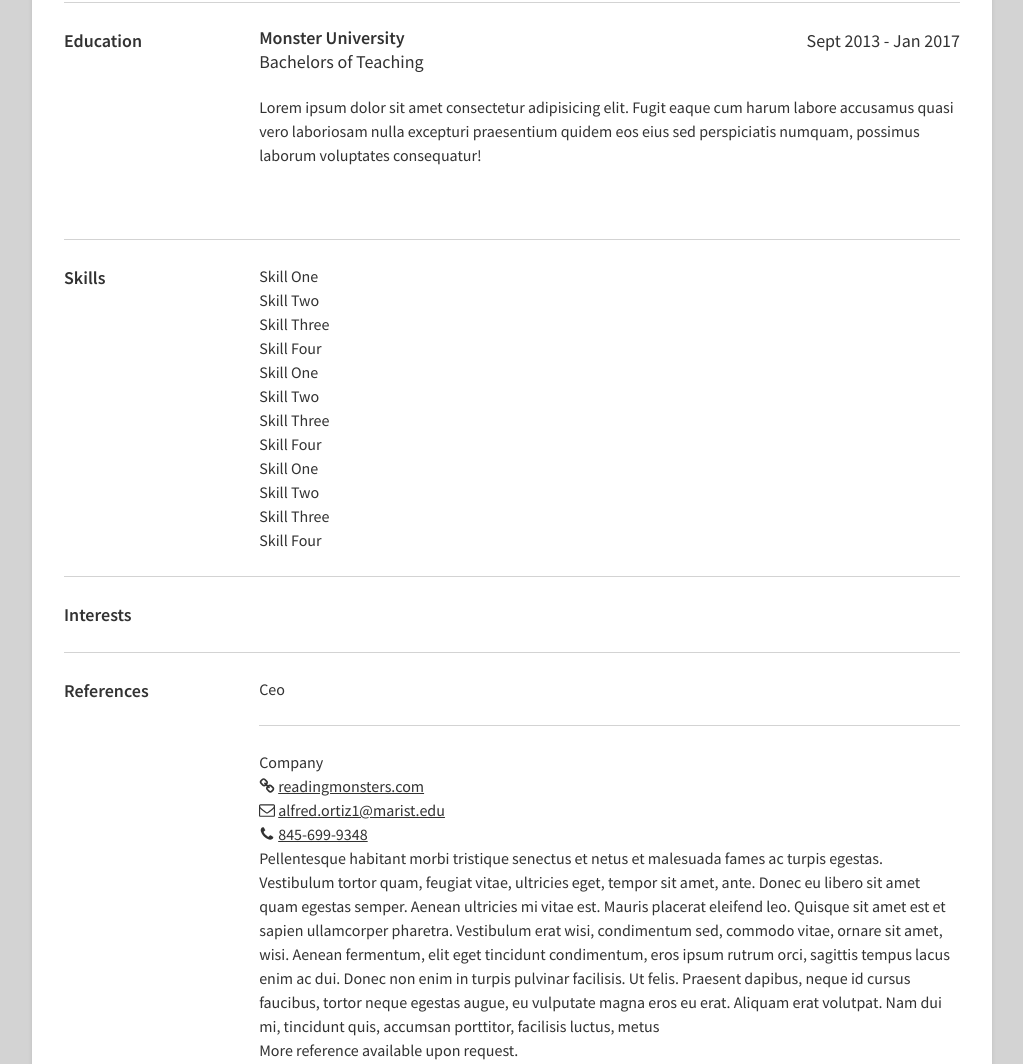
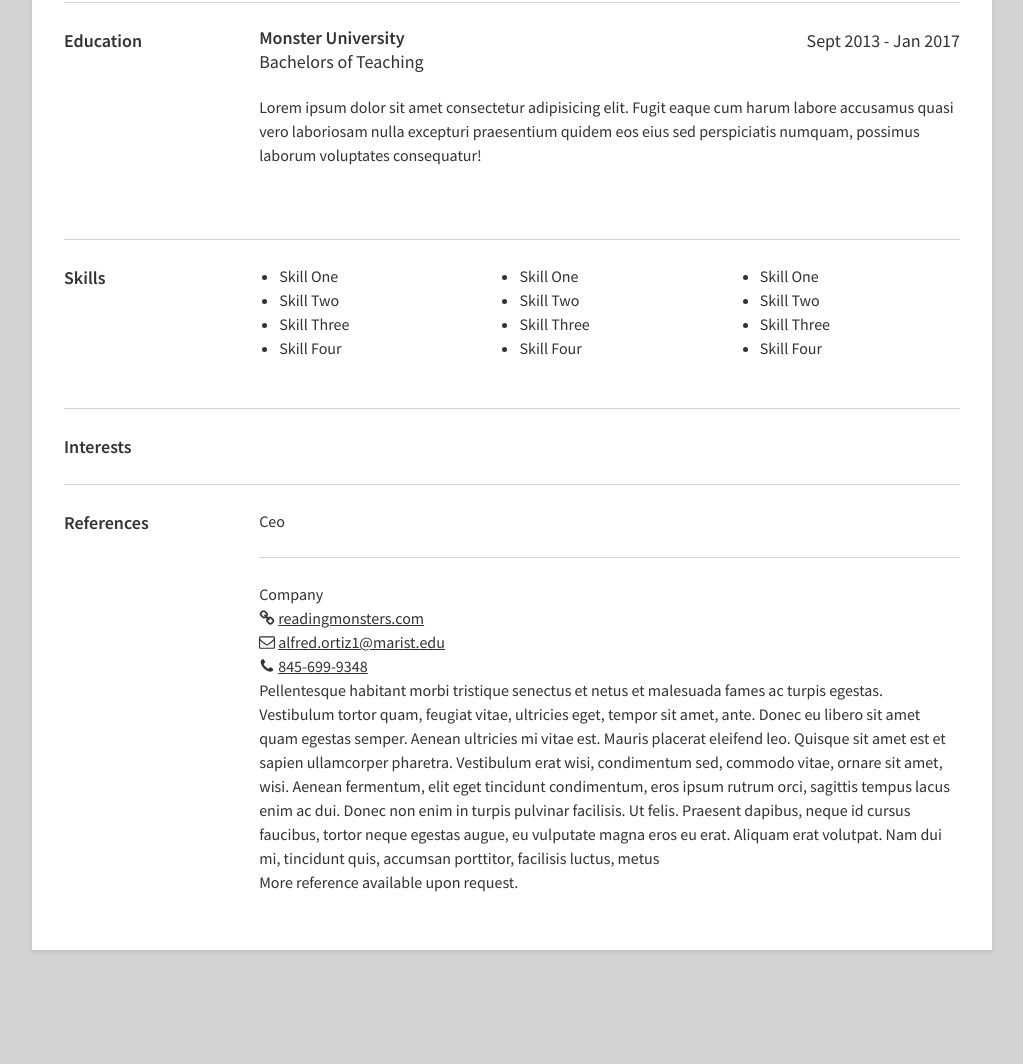
Before and after one commit to AlfyCodes/cmpt-221-labs, a plain HTML site: page lab2/Resume Project/templates/resume.html in a window 1280 px wide. Shown: the part 1057-2121 px from the top of the page, without its empty margins (128-1151 px from the left). After the commit the page ends 2047 px from the top, so only its background shows below. Drawn offline with nearby package versions, Linux system fonts and the light colour scheme.

Commit message:
added skills styling

```diff
--- a/lab2/Resume Project/static/css/res_style.css
+++ b/lab2/Resume Project/static/css/res_style.css
@@ -6,6 +6,8 @@ This is called resetting box-sizing to border-box */
 html {
     box-sizing: border-box;
 }
+
+
 /* before and after is a CSS trick to add the border styling from the parent element 'html' before and after
     The box-sizing: inherit it's styling from the parent element. Do this because it will be easier to change the box-sizing
     The Asterix is a selector, so selects all elements */
@@ -15,6 +17,8 @@ This is called resetting box-sizing to border-box */
 *:after {
     box-sizing: inherit;
 }
+
+
 /* Body
 Setting font type, the line height, background of page, and text color.*/
 
@@ -24,12 +28,16 @@ Setting font type, the line height, background of page, and text color.*/
     background: lightgray;
     COLOR: #323232;
 }
+
+
 /*Img
 Set max-width to 100%, so the image will scale down but never scale up from it's original size*/
 
 img {
     max-width: 100%;
 }
+
+
 /*Icon Class
     fill: currentColor - This allows the 'svg' icons to keep it's current color
     display: inline-block - This allows us to set a width and height on an element, respects top+bottom margins/paddings
@@ -45,6 +53,8 @@ Set max-width to 100%, so the image will scale down but never scale up from it's
     height: 1em;
     overflow: visible
 }
+
+
 /*Anchor Links*/
 
 a {
@@ -54,6 +64,8 @@ Set max-width to 100%, so the image will scale down but never scale up from it's
 a:hover {
     text-decoration: underline;
 }
+
+
 /* Container Class */
 
 .container {
@@ -63,6 +75,8 @@ Set max-width to 100%, so the image will scale down but never scale up from it's
     background: white;
     box-shadow: 0 2px 4px rgba(0, 0, 0, 0.1);
 }
+
+
 /*Section Styling
 Structures the sections and divides each by a gray line*/
 
@@ -73,11 +87,15 @@ Structures the sections and divides each by a gray line*/
     padding: 24px 0;
     border-bottom: 1px solid lightgray;
 }
+
+
 /*:last-child allows us to construct the last element*/
 
 section:last-child {
     border-bottom: none;
 }
+
+
 /*Section Title Class
 */
 
@@ -85,14 +103,20 @@ Structures the sections and divides each by a gray line*/
     font-weight: bold;
     font-size: 18px;
 }
+
+
 /*----------------------------------------------------
                     Main Info
 ------------------------------------------------------*/
+
+
 /* Styling for the profile picture*/
 
 img.pro_pic {
     border-radius: 50%;
 }
+
+
 /*My Name Class
 Styling for the Profile Name*/
 
@@ -100,6 +124,8 @@ Styling for the Profile Name*/
     font-size: 40px;
     line-height: 1;
 }
+
+
 /*My Title Class
 Styling for Profile User's Title (under Profile name)*/
 
@@ -123,9 +149,13 @@ Styling for Profile User's Title (under Profile name)*/
 .link_item svg {
     margin-right: 3px
 }
+
+
 /*----------------------------------------------------
                     Job Experience
 ------------------------------------------------------*/
+
+
 /*Job Class
 Divides each Job Experience*/
 
@@ -134,11 +164,15 @@ Divides each Job Experience*/
     margin-bottom: 24px;
     border-bottom: 1px solid lightgray;
 }
+
+
 /* Remove border bottom on last child of the job class*/
 
 .job:last-child {
     border-bottom: none;
 }
+
+
 /* Job Title Container Class
 Adds structure within the Job Experience*/
 
@@ -148,6 +182,8 @@ Adds structure within the Job Experience*/
     margin-bottom: 20px;
     font-size: 18px;
 }
+
+
 /* Job Company Class
     Adds styling to the Company worked at Text*/
 
@@ -155,3 +191,32 @@ Adds structure within the Job Experience*/
     font-weight: bold;
     line-height: 1.2;
 }
+
+
+/*----------------------------------------------------
+                        Skills
+------------------------------------------------------*/
+
+
+/* Skills Container Class
+   Adds structure to the Skills section*/
+
+.skills_container {
+    display: grid;
+    grid-template-columns: 1fr 1fr 1fr;
+    grid-gap: 20px;
+    margin-bottom: 24px;
+}
+
+
+/* Add a ul to Skills Container Class */
+
+.skills_container ul {
+    margin-left: 20px;
+    list-style-type: disc;
+}
+
+
+/*----------------------------------------------------
+                        Interest
+------------------------------------------------------*/
```
Lines whose indentation alone changed are shown as unchanged.
